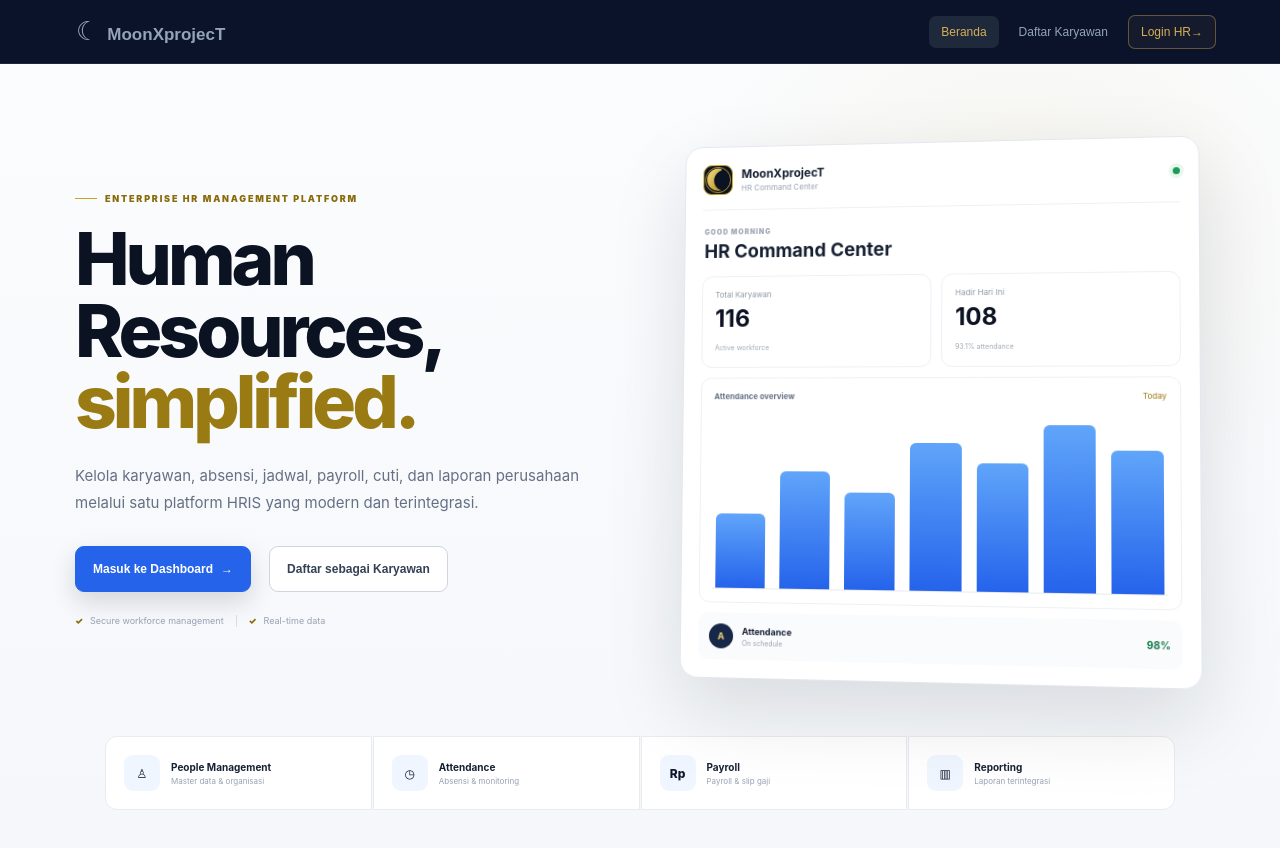
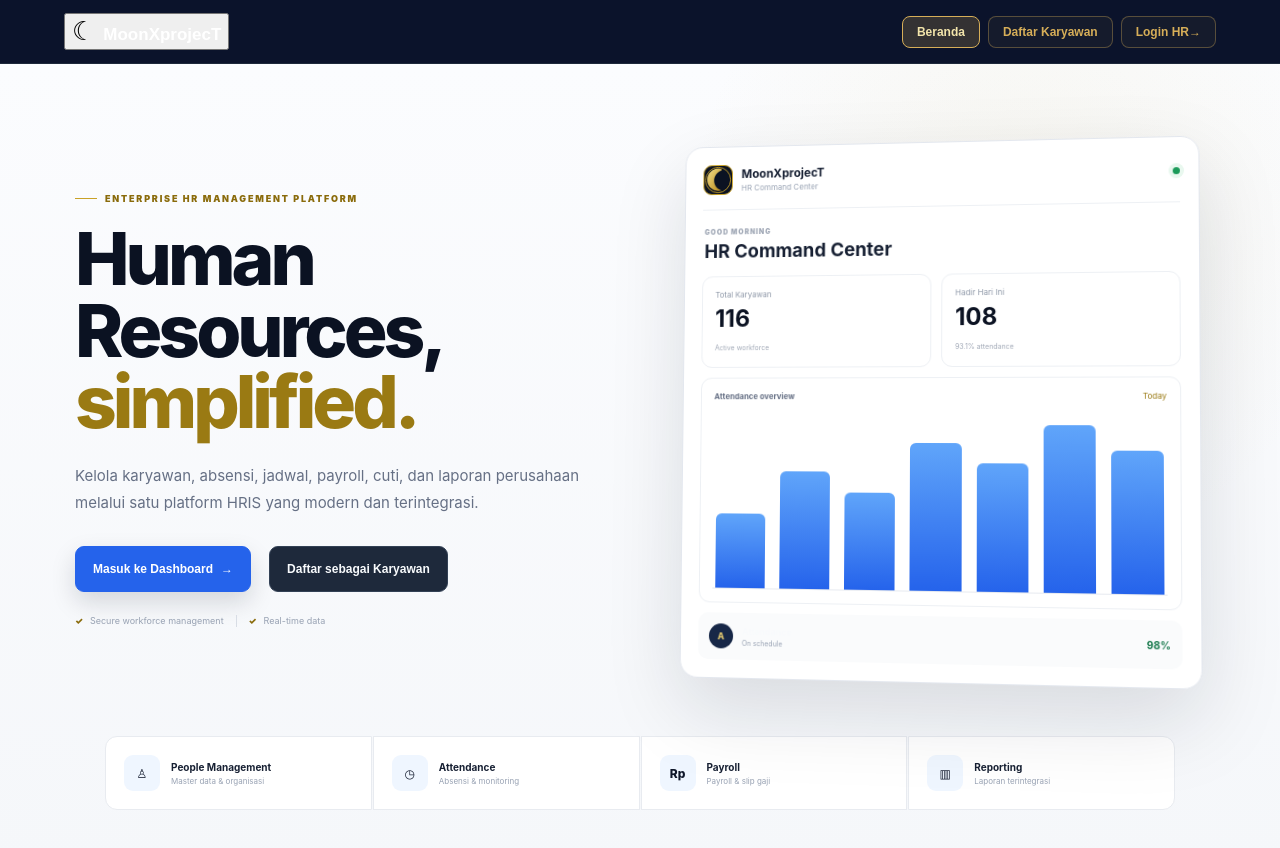
Before and after one commit to projectxtirta/MoonXprojecT, a React (Vite) app: page / in a window 1280 px wide. Shown: the top 848 px of the page. Built offline with nearby package versions, Linux system fonts and the light colour scheme; no server answers.

Commit message:
Update index.css

```diff
--- a/src/index.css
+++ b/src/index.css
@@ -1,38 +1,160 @@
-:root{font-family:Inter,ui-sans-serif,system-ui,-apple-system,"Segoe UI",sans-serif;color:#172033;background:#f6f8fb;font-synthesis:none;text-rendering:optimizeLegibility;-webkit-font-smoothing:antialiased}
-*{box-sizing:border-box}
-body{margin:0;min-width:320px}
-.app-root{min-height:100vh}
+:root {
+  font-family: Inter, ui-sans-serif, system-ui, -apple-system, "Segoe UI", sans-serif;
+  color: #f8fafc;
+  background: #0b132b;
+  font-synthesis: none;
+  text-rendering: optimizeLegibility;
+  -webkit-font-smoothing: antialiased;
+}
+
+* {
+  box-sizing: border-box;
+}
+
+body {
+  margin: 0;
+  min-width: 320px;
+  background: #0b132b;
+  color: #f8fafc;
+}
+
+.app-root {
+  min-height: 100vh;
+  background: #0b132b;
+}
 
 /* Navbar: Background Navy dengan Border Tipis */
-.public-nav{height:64px;background:#0b132b;color:white;display:flex;align-items:center;justify-content:space-between;padding:0 5%;position:relative;z-index:5;border-bottom:1px solid #1e293b}
-.public-brand{display:flex;align-items:center;gap:8px}
-.public-brand span{font-size:26px}
-.public-brand b{font-size:17px}
+.public-nav {
+  height: 64px;
+  background: #0b132b;
+  color: white;
+  display: flex;
+  align-items: center;
+  justify-content: space-between;
+  padding: 0 5%;
+  position: relative;
+  z-index: 5;
+  border-bottom: 1px solid #1e293b;
+}
 
-.public-nav nav{display:flex;gap:8px;align-items:center}
-.public-nav button{border:0;background:transparent;color:#94a3b8;padding:9px 12px;border-radius:7px;cursor:pointer;font-size:12px;transition:all 0.2s ease}
+.public-brand {
+  display: flex;
+  align-items: center;
+  gap: 8px;
+}
 
-/* Menu Hover & Active diberi warna Gold */
-.public-nav button:hover,
-.public-nav button.active{background:#1e293b;color:#d6ae58}
+.public-brand span {
+  font-size: 26px;
+}
 
-/* Tombol Login HR (menu terakhir di pojok kanan) diberi bingkai/list Gold */
-.public-nav nav button:last-child{border:1px solid rgba(214,174,88,0.4);color:#d6ae58;background:rgba(214,174,88,0.05)}
-.public-nav nav button:last-child:hover{background:rgba(214,174,88,0.15);border-color:#d6ae58}
+.public-brand b {
+  font-size: 17px;
+  color: #fff;
+}
 
-.hero{min-height:calc(100vh - 64px);display:grid;place-items:center;padding:40px 20px;background:radial-gradient(circle at 20% 10%,#dbeafe 0,#f6f8fb 38%,#fff 100%)}
-.hero-card{max-width:760px;text-align:center}
-.eyebrow{font-size:10px;color:#2563eb;font-weight:800;letter-spacing:1.4px}
-.hero h1{font-size:48px;line-height:1.08;letter-spacing:-1.5px;margin:14px 0;color:#111827}
-.hero p{max-width:620px;margin:0 auto 24px;color:#667085;font-size:14px;line-height:1.7}
-.hero-primary,.hero-secondary{border-radius:9px;padding:12px 17px;font-size:12px;font-weight:700;cursor:pointer}
-.hero-primary{background:#2563eb;color:#fff;border:1px solid #2563eb}
-.hero-secondary{margin-left:8px;background:#fff;color:#344054;border:1px solid #d0d5dd}
-.public-page{padding:25px;max-width:1250px;margin:auto}
+.public-nav nav {
+  display: flex;
+  gap: 8px;
+  align-items: center;
+}
 
-@media(max-width:650px){
-  .public-nav nav button:nth-child(1){display:none}
-  .hero h1{font-size:35px}
-  .hero-secondary{margin:8px 0 0}
-  .public-page{padding:10px}
+/* Menu di pojok kanan atas berbingkai dan beraksen Gold */
+.public-nav nav button {
+  border: 1px solid rgba(214, 174, 88, 0.35);
+  background: rgba(214, 174, 88, 0.05);
+  color: #d6ae58;
+  padding: 8px 14px;
+  border-radius: 8px;
+  cursor: pointer;
+  font-size: 12px;
+  font-weight: 600;
+  transition: all 0.2s ease;
 }
+
+/* Menu Hover & Active */
+.public-nav nav button:hover,
+.public-nav nav button.active {
+  background: rgba(214, 174, 88, 0.2);
+  border-color: #d6ae58;
+  color: #f3e5ab;
+}
+
+/* Hero Section: Background Navy */
+.hero {
+  min-height: calc(100vh - 64px);
+  display: grid;
+  place-items: center;
+  padding: 40px 20px;
+  background: #0b132b;
+}
+
+.hero-card {
+  max-width: 760px;
+  text-align: center;
+}
+
+.eyebrow {
+  font-size: 10px;
+  color: #d6ae58;
+  font-weight: 800;
+  letter-spacing: 1.4px;
+}
+
+.hero h1 {
+  font-size: 48px;
+  line-height: 1.08;
+  letter-spacing: -1.5px;
+  margin: 14px 0;
+  color: #ffffff;
+}
+
+.hero p {
+  max-width: 620px;
+  margin: 0 auto 24px;
+  color: #94a3b8;
+  font-size: 14px;
+  line-height: 1.7;
+}
+
+.hero-primary,
+.hero-secondary {
+  border-radius: 9px;
+  padding: 12px 17px;
+  font-size: 12px;
+  font-weight: 700;
+  cursor: pointer;
+}
+
+.hero-primary {
+  background: #2563eb;
+  color: #fff;
+  border: 1px solid #2563eb;
+}
+
+.hero-secondary {
+  margin-left: 8px;
+  background: #1e293b;
+  color: #f8fafc;
+  border: 1px solid #334155;
+}
+
+.public-page {
+  padding: 25px;
+  max-width: 1250px;
+  margin: auto;
+}
+
+@media(max-width: 650px) {
+  .public-nav nav button:nth-child(1) {
+    display: none;
+  }
+  .hero h1 {
+    font-size: 35px;
+  }
+  .hero-secondary {
+    margin: 8px 0 0;
+  }
+  .public-page {
+    padding: 10px;
+  }
+}
```
